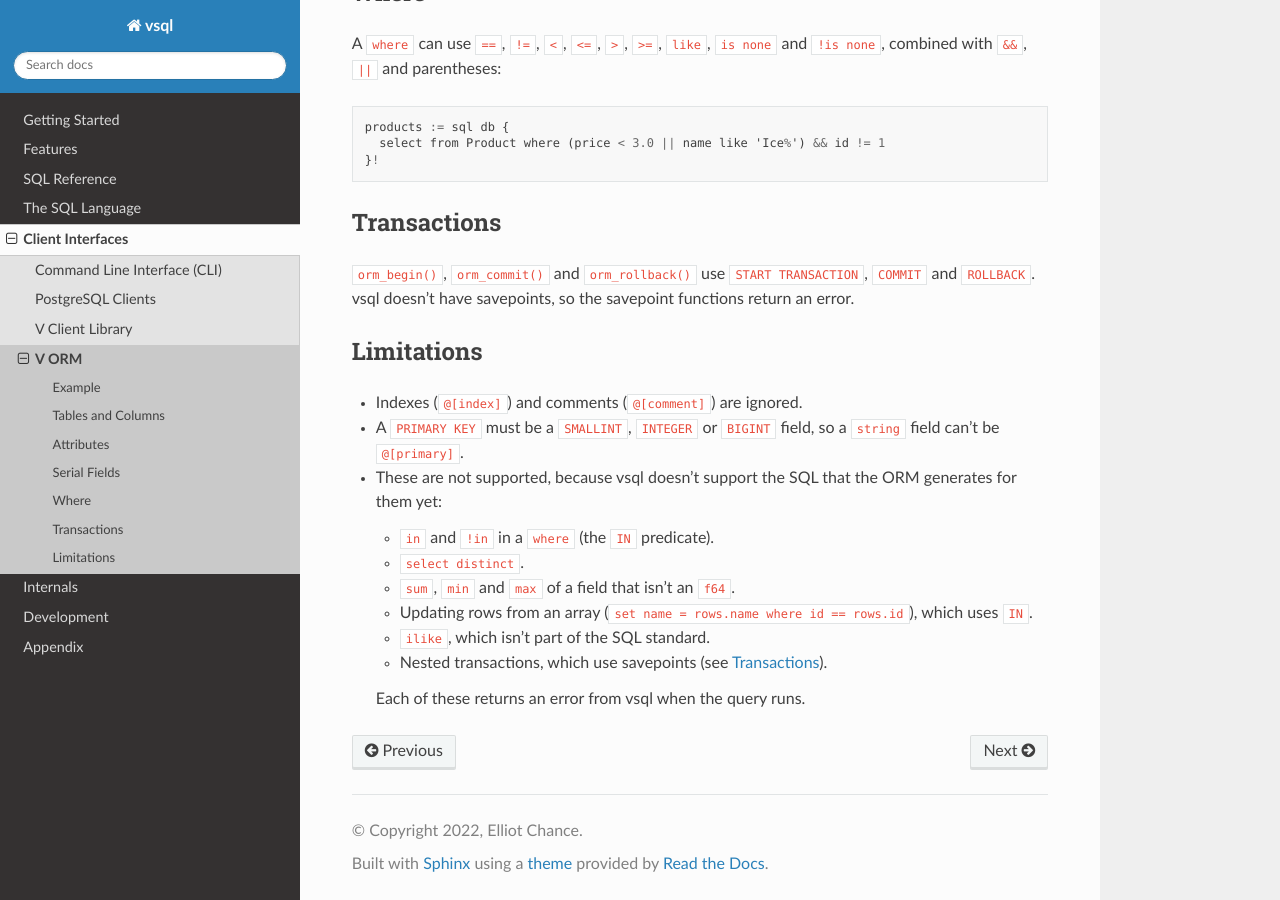
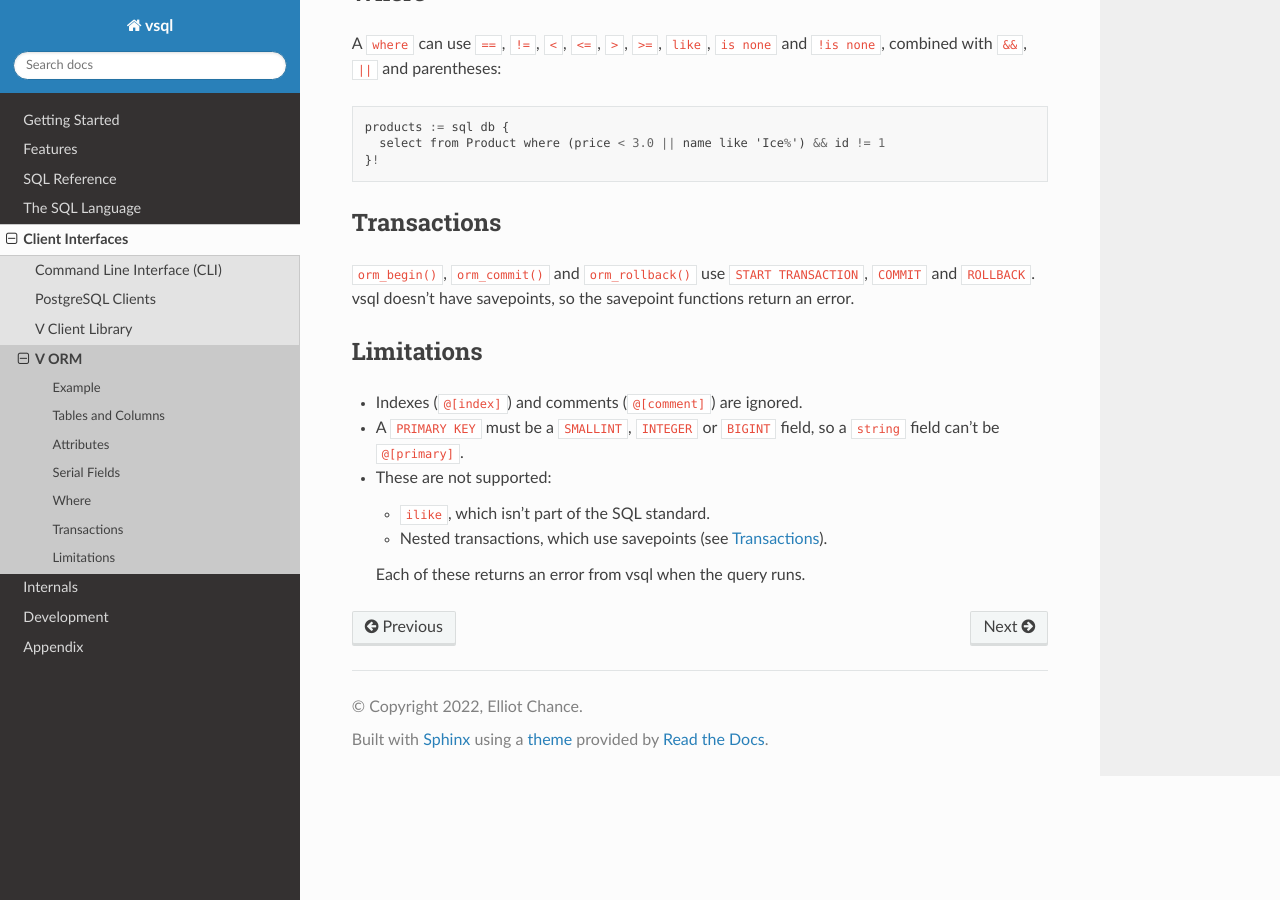
Before and after one commit to elliotchance/vsql, a Sphinx documentation site: the page built from docs/v-orm.rst, in a window 1280 px wide and 900 px high, scrolled down 2818 px. Built offline with Sphinx 7.4.7 and the Read the Docs theme 3.1.0, drawn with Linux system fonts in a browser that asks for light colours.

Commit message:
vorm: Support in, !in and updating rows from an array
The array of an in or !in is given a placeholder for each value, and the
values of an update from an array get the types of the key and the field.
select distinct and sum, min and max of any field already work, so the
limitations only list ilike and nested transactions now.

Co-Authored-By: Claude Opus 5.5 <noreply@anthropic.com>

```diff
--- a/docs/v-orm.rst
+++ b/docs/v-orm.rst
@@ -188,14 +188,8 @@ Limitations
 - A ``PRIMARY KEY`` must be a ``SMALLINT``, ``INTEGER`` or ``BIGINT`` field,
   so a ``string`` field can't be ``@[primary]``.
 
-- These are not supported, because vsql doesn't support the SQL that the ORM
-  generates for them yet:
+- These are not supported:
 
-  - ``in`` and ``!in`` in a ``where`` (the ``IN`` predicate).
-  - ``select distinct``.
-  - ``sum``, ``min`` and ``max`` of a field that isn't an ``f64``.
-  - Updating rows from an array (``set name = rows.name where id ==
-    rows.id``), which uses ``IN``.
   - ``ilike``, which isn't part of the SQL standard.
   - Nested transactions, which use savepoints (see `Transactions`_).
 
```
Also changed, not shown: 2 other files.
